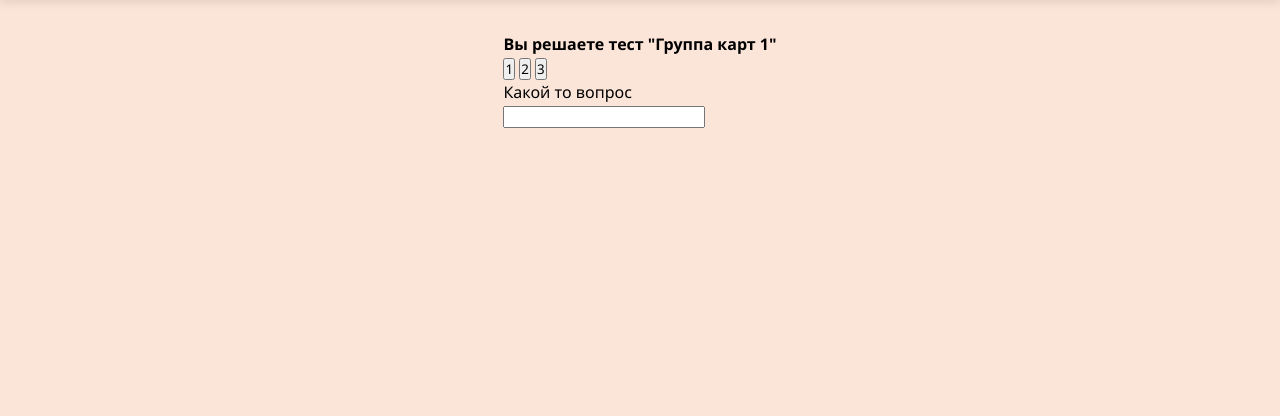
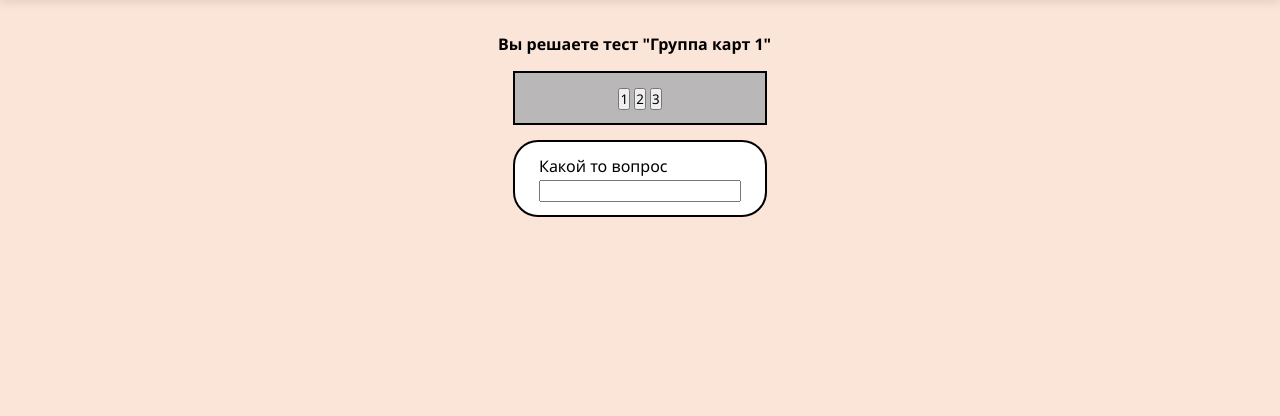
Before and after one commit to LevShiro/QuestAns, a Django app: a page that uses main/templates/main/index.html in a window 1280 px wide. Shown: the part 88-504 px from the top of the page. Run offline with Django 5.2, Linux system fonts and the light colour scheme; data comes from the database, SQL or seed files in the repository.

Commit message:
Сделал стилизацию решения карточек.

```diff
--- a/cards/static/cards/slyles/group.css
+++ b/cards/static/cards/slyles/group.css
@@ -156,3 +156,23 @@
         width: 350px;
     }
 }
+
+.navigation_cards {
+    text-align: center;
+    border: 2px solid black;
+    color: #000000;
+    padding: 0.8rem 1.5rem;
+    background: rgb(185, 183, 183);
+    margin-left: 16px;
+    margin: 15px;
+}
+
+.question-block {
+    border: 2px solid black;
+    color: #000000;
+    padding: 0.8rem 1.5rem;
+    background: white;
+    border-radius: 25px;
+    margin-left: 16px;
+    margin: 15px;
+}
```
